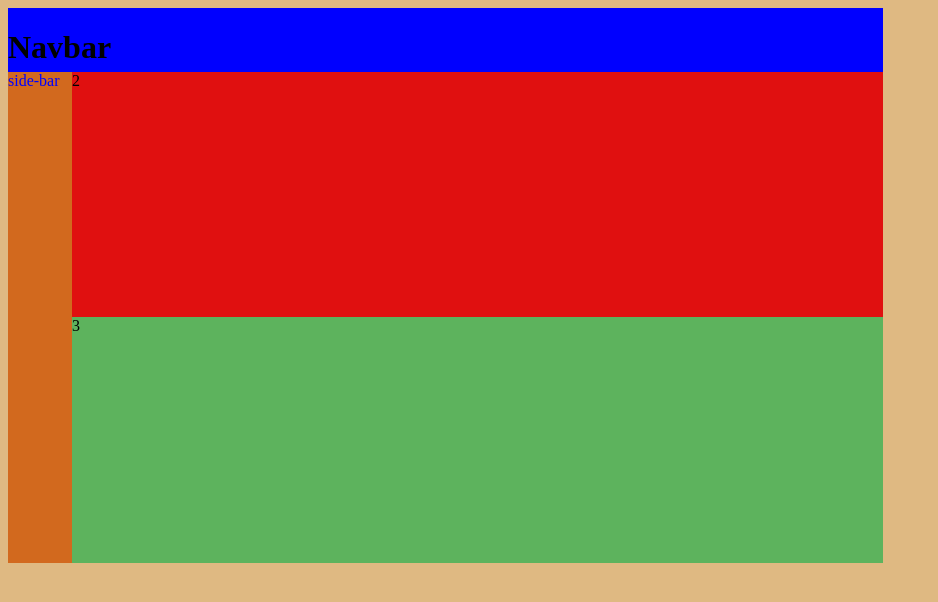
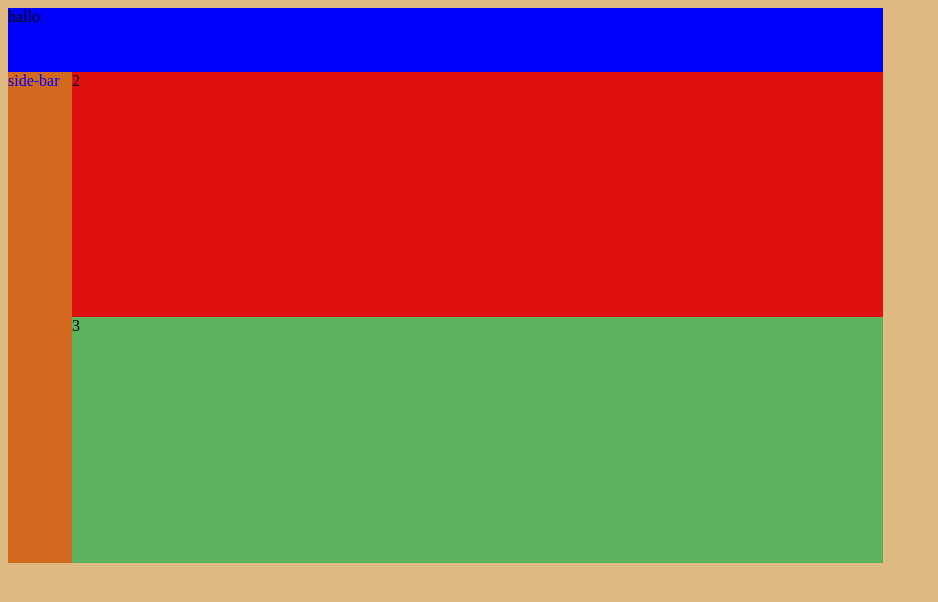
Before and after one commit to alfolsen/webshop, a plain HTML site: page Index.html in a window 1280 px wide. Shown: the whole page, without its empty margins (0-938 px from the left). Drawn offline with Linux system fonts and the light colour scheme.

Commit message:
adding flex box EOD

```diff
--- a/Index.html
+++ b/Index.html
@@ -13,7 +13,11 @@
 
     <div class="viewport-container">
 <div class="layout">
-    <div class="blue top"><h1>Navbar</h1></div>
+    <div class="blue top">
+        <div class="flex-row">
+            hallo
+        </div>
+    </div>
     <div class="side-bar primary">side-bar</div>
     <div class="red middle">2</div>
     <div class="green bottom">3</div>
```
